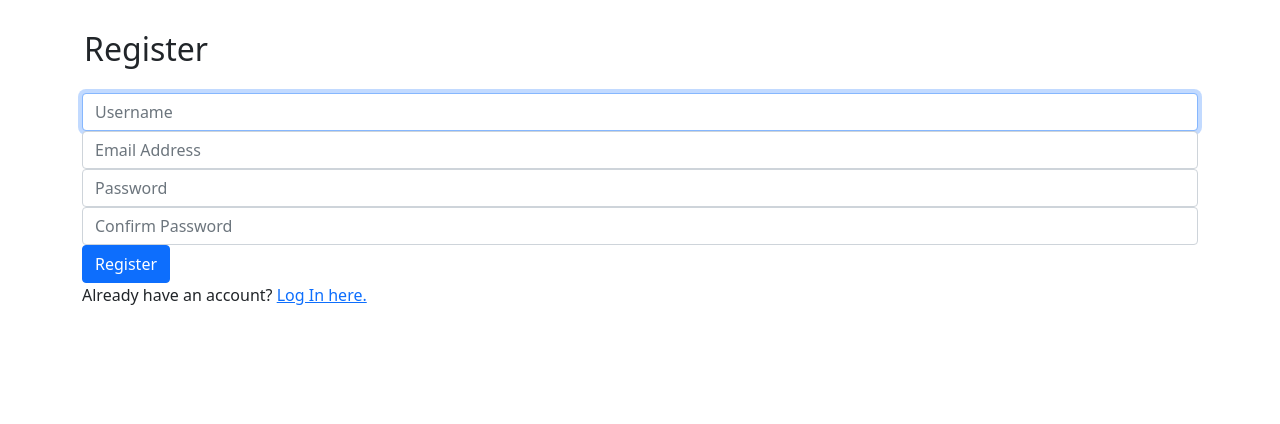
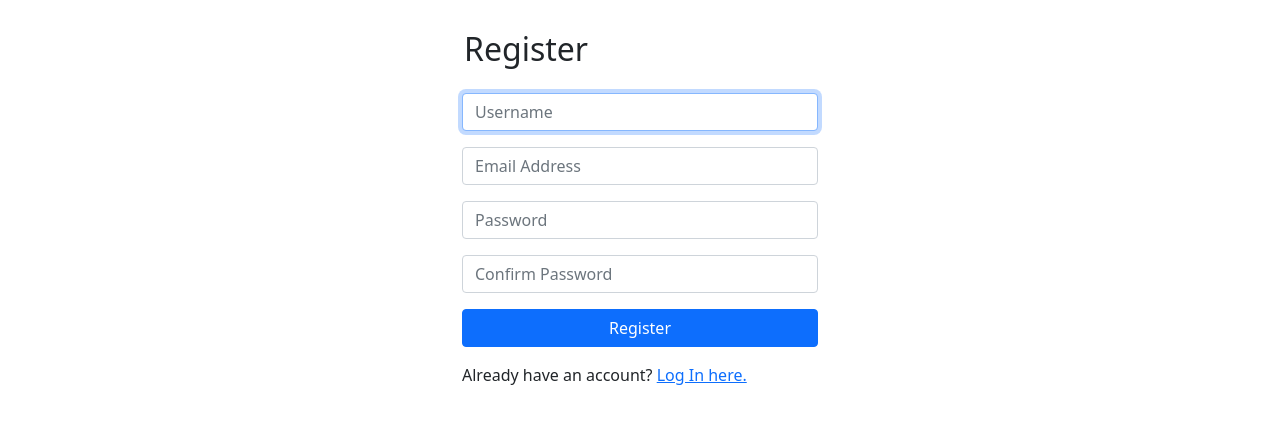
Before and after one commit to esteban-gasan/commerce, a Django app: page /register/ in a window 1280 px wide. Shown: the part 66-490 px from the top of the page. Run offline with Django 3.2, Linux system fonts and the light colour scheme.

Commit message:
Shrink login and register forms

```diff
--- a/auctions/templates/auctions/register.html
+++ b/auctions/templates/auctions/register.html
@@ -2,6 +2,8 @@
 
 {% block body %}
 
+<div class="row justify-content-center">
+    <div class="col-4">
         <h2>Register</h2>
 
         {% if message %}
@@ -10,21 +12,23 @@
 
         <form action="{% url 'auctions:register' %}" method="post">
             {% csrf_token %}
-    <div class="form-group">
+            <div class="form-group mb-3">
                 <input class="form-control" autofocus type="text" name="username" placeholder="Username" required>
             </div>
-    <div class="form-group">
+            <div class="form-group mb-3">
                 <input class="form-control" type="email" name="email" placeholder="Email Address" required>
             </div>
-    <div class="form-group">
+            <div class="form-group mb-3">
                 <input class="form-control" type="password" name="password" placeholder="Password" required>
             </div>
-    <div class="form-group">
+            <div class="form-group mb-3">
                 <input class="form-control" type="password" name="confirmation" placeholder="Confirm Password" required>
             </div>
-    <input class="btn btn-primary" type="submit" value="Register">
+            <input class="btn btn-primary mb-3 w-100" type="submit" value="Register">
         </form>
 
         Already have an account? <a href="{% url 'auctions:login' %}">Log In here.</a>
+    </div>
+</div>
 
 {% endblock %}
```
Also changed, not shown: auctions/templates/auctions/login.html (+7 -3 lines). Lines whose indentation alone changed are shown as unchanged.
